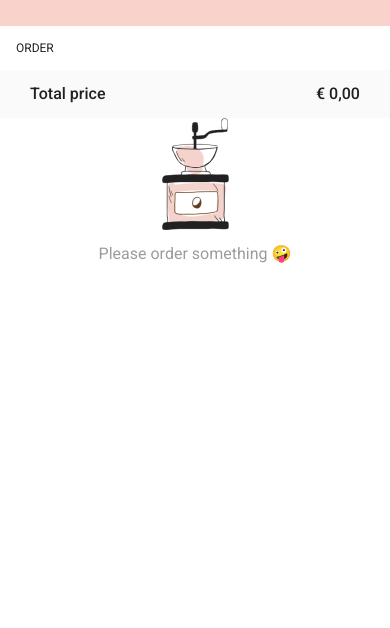
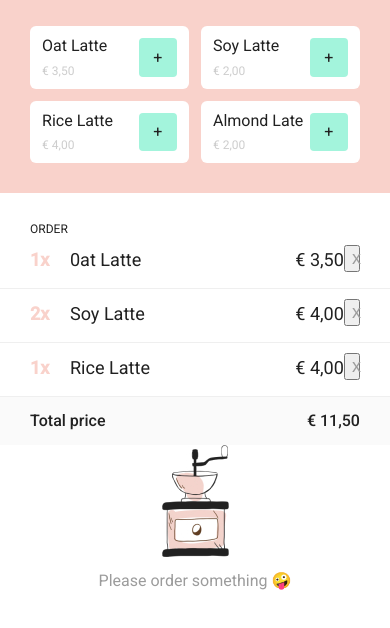
Before and after one commit to larsmarginet/PlantBasedBarista, a website built with webpack: page src/index.html in a window 390 px wide. Shown: the part 128-756 px from the top of the page. Built offline with nearby package versions, Linux system fonts and the light colour scheme; some packages are replaced by stand-ins of ours.

Commit message:
css klaar, nog niet responsive

```diff
--- a/src/css/components/orders.css
+++ b/src/css/components/orders.css
@@ -1,7 +1,7 @@
 .title_mini {
   text-transform: uppercase;
   font-size: var(--smallfont);
-  margin: var(--mediumMargin);
+  margin: var(--largeMargin) 0  0 var(--largeMargin);
 }
 
 .visually-hidden {
@@ -19,6 +19,30 @@
   margin: var(--mediumMargin);
 }
 
+.order {
+  border-bottom: var(--colorLightGrey) solid calc(var(--smallfont) / 12);
+  display: grid;
+  padding: var(--mediumMargin) var(--largeMargin);
+  grid-template-columns: auto 4rem 1rem;
+  font-size: var(--mediumfont);
+}
+
+.order__amount {
+  margin-right: var(--mediumMargin);
+  font-weight: bold;
+  color: var(--colorPink);
+}
+
+.order__price {
+  justify-self: end;
+}
+
+.remove {
+  color: var(--colorGrey);
+  font-size: var(--mediumfont);
+  margin-top: calc((var(--smallMargin) * -1) / 2);
+}
+
 .total {
   background-color: var(--colorTotalGey);
   padding: var(--mediumMargin) var(--largeMargin);
--- a/src/css/components/pricelist.css
+++ b/src/css/components/pricelist.css
@@ -1,3 +1,43 @@
 .prices__list {
   display: grid;
+  grid-gap: var(--smallMargin);
+  grid-template-columns: 1fr 1fr;
+  padding: 0 var(--largeMargin) var(--largeMargin) var(--largeMargin);
 }
+
+.prices {
+  background-color: var(--colorPink);
+}
+
+.price {
+  background-color: white;
+  border-radius: calc(var(--smallMargin) / 2);
+  padding: var(--smallMargin);
+}
+
+.price__button {
+  display: flex;
+  justify-content: space-between;
+}
+
+.price__button__plus {
+  background-color: var(--colorBlue);
+  height: 2.4rem;
+  width: 2.4rem;
+  display: flex;
+  justify-content: center;
+  align-items: center;
+  border-radius: calc(var(--smallMargin) / 3);
+}
+
+.price__button__wrapper {
+  display: flex;
+  flex-flow: column;
+  justify-content: space-between;
+}
+
+.price__button__amount {
+  opacity: .5;
+  color: var(--colorGrey);
+  font-size: var(--smallfont);
+}
--- a/src/css/vars.css
+++ b/src/css/vars.css
@@ -12,3 +12,6 @@
   --mediumMargin: 1rem; /*16px*/
   --largeMargin: 1.88rem; /*30px*/
 }
+
+@custom-media --small-screen(width <= 500px);
+@custom-media --large-screen(width <= 900px);
--- a/src/index.html
+++ b/src/index.html
@@ -34,6 +34,42 @@
             </a>
           </li>
         -->
+        <li class="price">
+          <a class="price__button">
+            <span class="price__button__wrapper">
+              <span class="price__button__name">Oat Latte</span>
+              <span class="price__button__amount">&euro; 3,50</span>
+            </span>
+            <span class="price__button__plus">+</span>
+          </a>
+        </li>
+        <li class="price">
+          <a class="price__button">
+            <span class="price__button__wrapper">
+              <span class="price__button__name">Soy Latte</span>
+              <span class="price__button__amount">&euro; 2,00</span>
+            </span>
+            <span class="price__button__plus">+</span>
+          </a>
+        </li>
+        <li class="price">
+          <a class="price__button">
+            <span class="price__button__wrapper">
+              <span class="price__button__name">Rice Latte</span>
+              <span class="price__button__amount">&euro; 4,00</span>
+            </span>
+            <span class="price__button__plus">+</span>
+          </a>
+        </li>
+        <li class="price">
+          <a class="price__button">
+            <span class="price__button__wrapper">
+              <span class="price__button__name">Almond Late</span>
+              <span class="price__button__amount">&euro; 2,00</span>
+            </span>
+            <span class="price__button__plus">+</span>
+          </a>
+        </li>
       </ul>
     </section>
     <section class="content spaced">
@@ -52,10 +88,37 @@
                 </button>
               </li>
             -->
+            <li class="order">
+              <span class="order__name">
+                <span class="order__amount">1x</span> 0at Latte
+              </span>
+              <span class="order__price">&euro; 3,50</span>
+              <button class="remove">
+                x
+              </button>
+            </li>
+            <li class="order">
+              <span class="order__name">
+                <span class="order__amount">2x</span> Soy Latte
+              </span>
+              <span class="order__price">&euro; 4,00</span>
+              <button class="remove">
+                x
+              </button>
+            </li>
+            <li class="order">
+              <span class="order__name">
+                <span class="order__amount">1x</span> Rice Latte
+              </span>
+              <span class="order__price">&euro; 4,00</span>
+              <button class="remove">
+                x
+              </button>
+            </li>
         </ul>
         <p class="total">
           <span class="total__label">Total price</span>
-          <span class="total__price">&euro; <span>0,00</span></span>
+          <span class="total__price">&euro; <span>11,50</span></span>
         </p>
       </div>
       <div class="emptystate">
--- a/src/index.js
+++ b/src/index.js
@@ -2,31 +2,31 @@ import './style.css';
 {
   const init = () => {
     console.log('test');
-    getMenu();
+    // getMenu();
   };
 
-  const getMenu = async () => {
-    const url = './assets/coffees.json';
+  // const getMenu = async () => {
+  //   const url = './assets/coffees.json';
 
-    const response = await fetch(url);
-    parse(await response.json());
-  };
+  //   const response = await fetch(url);
+  //   parse(await response.json());
+  // };
 
-  const parse = coffees => {
-    const list = document.querySelector(`.prices__list`);
-    coffees.forEach(coffee => {
-      const listItem = list.appendChild(document.createElement(`li`));
-      listItem.innerHTML = `
-        <li class="price">
-        <a class="price__button">
-          <span class="price__button__wrapper">
-            <span class="price__button__name">${coffee.name}</span>
-            <span class="price__button__amount">&euro; ${coffee.prices.medium}</span>
-          </span>
-          <span class="price__button__plus">+</span>
-        </a>
-      </li>`;
-    });
-  };
+  // const parse = coffees => {
+  //   const list = document.querySelector(`.prices__list`);
+  //   coffees.forEach(coffee => {
+  //     const listItem = list.appendChild(document.createElement(`li`));
+  //     listItem.innerHTML = `
+  //       <li class="price">
+  //       <a class="price__button">
+  //         <span class="price__button__wrapper">
+  //           <span class="price__button__name">${coffee.name}</span>
+  //           <span class="price__button__amount">&euro; ${coffee.prices.medium}</span>
+  //         </span>
+  //         <span class="price__button__plus">+</span>
+  //       </a>
+  //     </li>`;
+  //   });
+  // };
   init();
 }
--- a/src/style.css
+++ b/src/style.css
@@ -4,9 +4,6 @@
 @import './css/components/pricelist.css';
 @import './css/components/orders.css';
 
-@custom-media --small-screen(width <= 500px);
-@custom-media --large-screen(width <= 900px);
-
 html {
   font-family: Roboto, sans-serif;
   color: var(--textColor);
```
